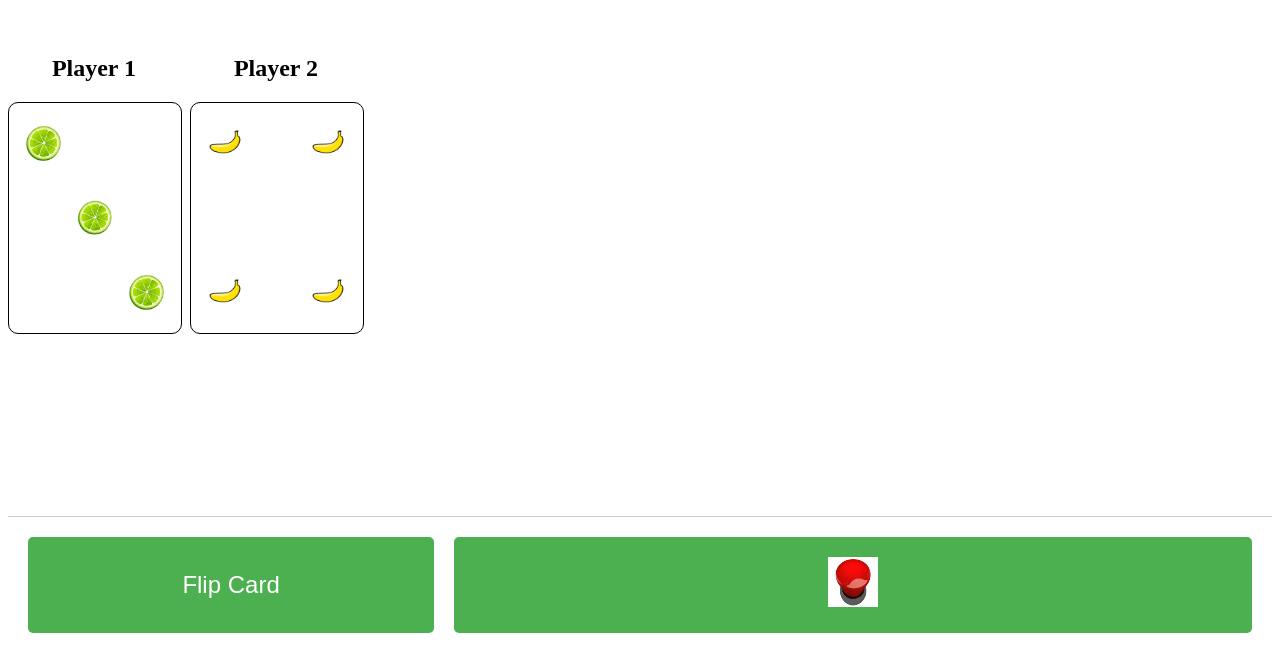
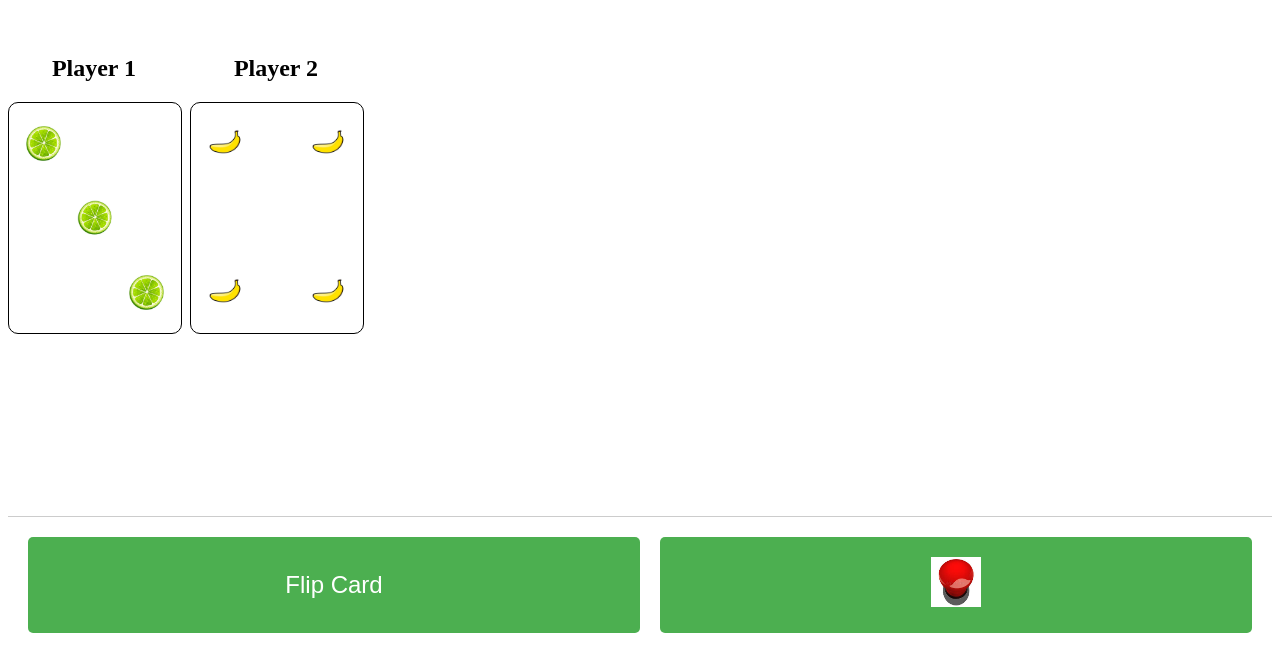
Before and after one commit to vijkrish/fruit-punch-online-game, a Next.js app in the folder frontend-react-app/: page / in a window 1280 px wide. Shown: the part 155-816 px from the top of the page. Built offline with nearby package versions, Linux system fonts and the light colour scheme; no server answers.

Commit message:
add changes for buzzer press logic

```diff
--- a/frontend-react-app/package.json
+++ b/frontend-react-app/package.json
@@ -9,6 +9,7 @@
     "lint": "next lint"
   },
   "dependencies": {
+    "axios": "^1.7.9",
     "bootstrap": "^5.3.3",
     "next": "15.1.5",
     "react": "^19.0.0",
--- a/frontend-react-app/src/components/BuzzerButton.js
+++ b/frontend-react-app/src/components/BuzzerButton.js
@@ -3,10 +3,24 @@
 
 import React from 'react';
 
-const BuzzerButton = () => {
-  const handleBuzzerClick = () => {
-    // Add logic to handle buzzer click event
-    console.log('Buzzer button clicked!');
+const BuzzerButton = ({ playerId }) => {
+  const handleBuzzerClick = async () => {
+    try {
+      const response = await fetch(`http://127.0.0.1:5000/hit-bell/${playerId}`, {
+        method: 'GET',
+      });
+
+      const data = await response.json();
+
+      if (response.ok) {
+        console.log('Bell hit:', data);
+        // Add any additional logic you want to perform on successful bell hit
+      } else {
+        console.error(data.error);
+      }
+    } catch (error) {
+      console.error('Error hitting bell:', error);
+    }
   };
 
   return (
@@ -19,6 +33,7 @@ const BuzzerButton = () => {
       border: 'none',
       borderRadius: '5px',
       cursor: 'pointer',
+      flex: '3',
     }}>
       <img src="images/buzzer.jpg" alt="Buzzer" style={{ width: '50px', height: '50px' }} />
     </button>
--- a/frontend-react-app/src/components/Game.js
+++ b/frontend-react-app/src/components/Game.js
@@ -82,7 +82,7 @@ const GamePage = () => {
         borderTop: '1px solid #ccc', // Optional: adds a border to separate the buttons from the grid
       }}>
         <FlipCardButton playerId={currentPlayerId} />
-        <BuzzerButton />
+        <BuzzerButton playerId={currentPlayerId} />
       </div>
     </div>
   );
```
Also changed, not shown: 1 other file (tests, documents, lock files or other folders).
